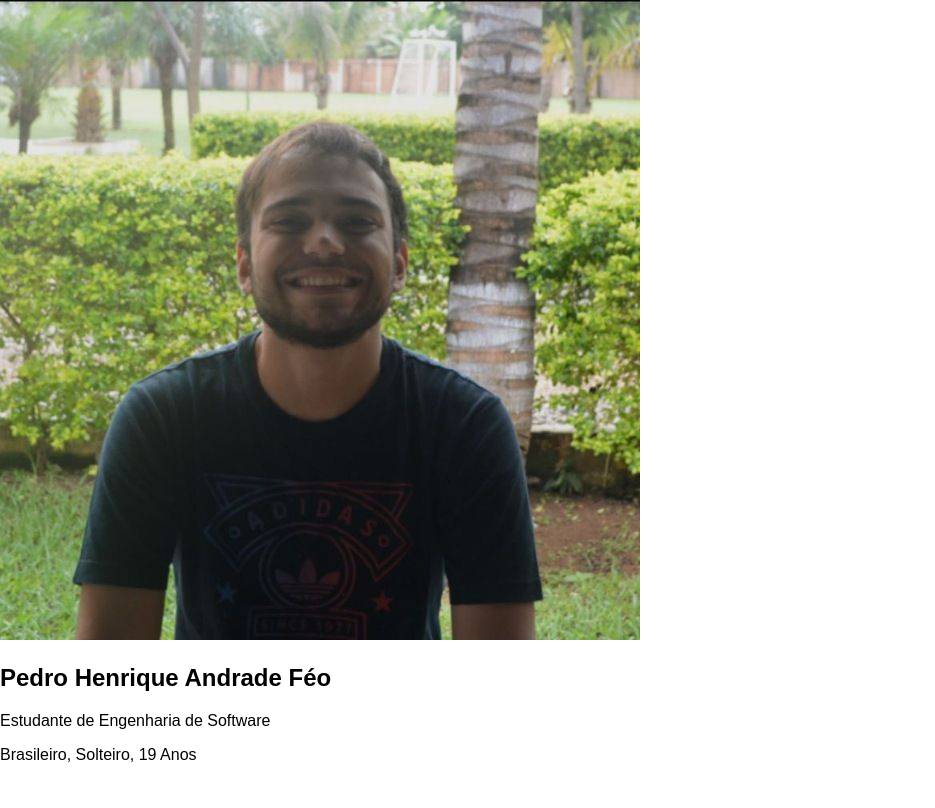
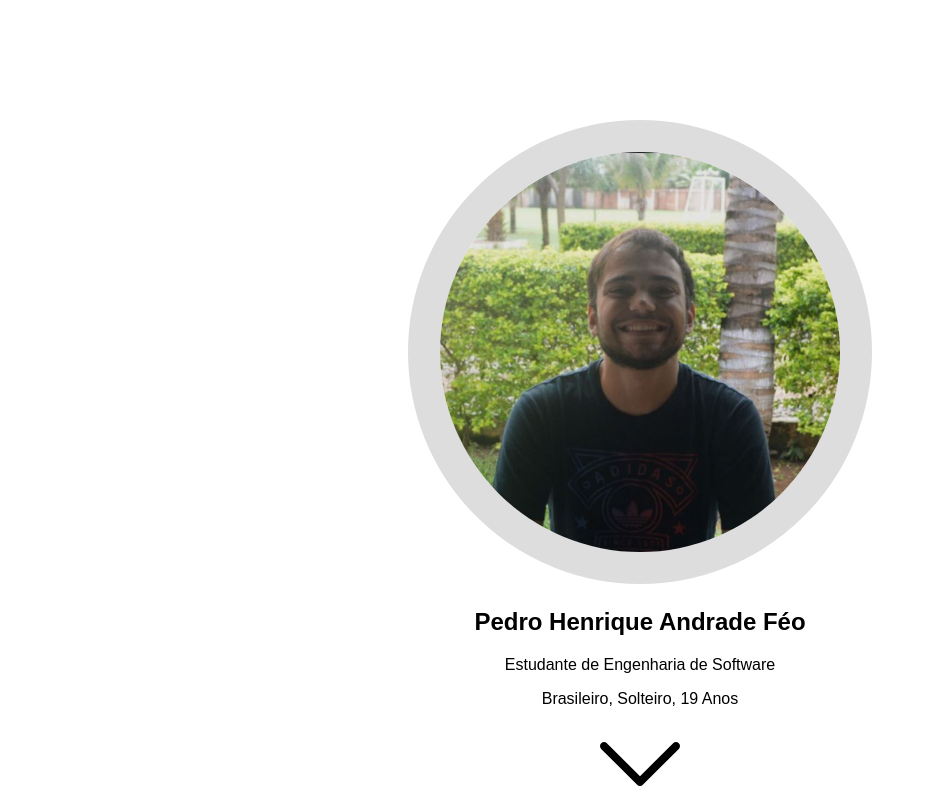
Before and after one commit to Phe0/React, a React (Create React App) app in the folder curriculum/: page / in a window 1280 px wide. Shown: the whole page, without its empty margins (0-935 px from the left). Built offline with nearby package versions, Linux system fonts and the light colour scheme.

Commit message:
Arranging css elements for Presentation

```diff
--- a/curriculum/src/Components/Presentation.js
+++ b/curriculum/src/Components/Presentation.js
@@ -1,13 +1,16 @@
 import React, { Component } from 'react';
+import '../stylesheet/Presentation.css';
+
 
 class Presentation extends Component {
   render() {
     return (
       <div className="Presentation">
-      <img className="foto" src={require('../img/Pedro.jpg')} />
+        <img className="foto" src={require('../img/Pedro.jpg')} alt="Foto Pedro" />
         <h2 className="nome" >Pedro Henrique Andrade Féo</h2>
         <p className="resumo" >Estudante de Engenharia de Software</p>
         <p className="resumo" >Brasileiro, Solteiro, 19 Anos</p>
+        <img className="seta" src={require('../img/seta.svg')} alt="Seta"/>
       </div>
     );
   }
--- a/curriculum/src/stylesheet/Presentation.css
+++ b/curriculum/src/stylesheet/Presentation.css
@@ -1,3 +1,20 @@
 .Presentation {
-    width: 100em;
+    width: 50em;
+    text-align: center;
+    margin: auto;
+    height: 100vh;
 }
+
+.foto {
+    margin-top:15vh;
+    width: 25em;
+    border-radius: 50%;
+    border-style: solid;
+    border-width: 2em;
+    border-color: #dddddd;
+}
+
+.seta {
+    width: 5em;
+    transform: rotate(90deg);
+}
```
Also changed, not shown: curriculum/src/img/seta.svg (added).
